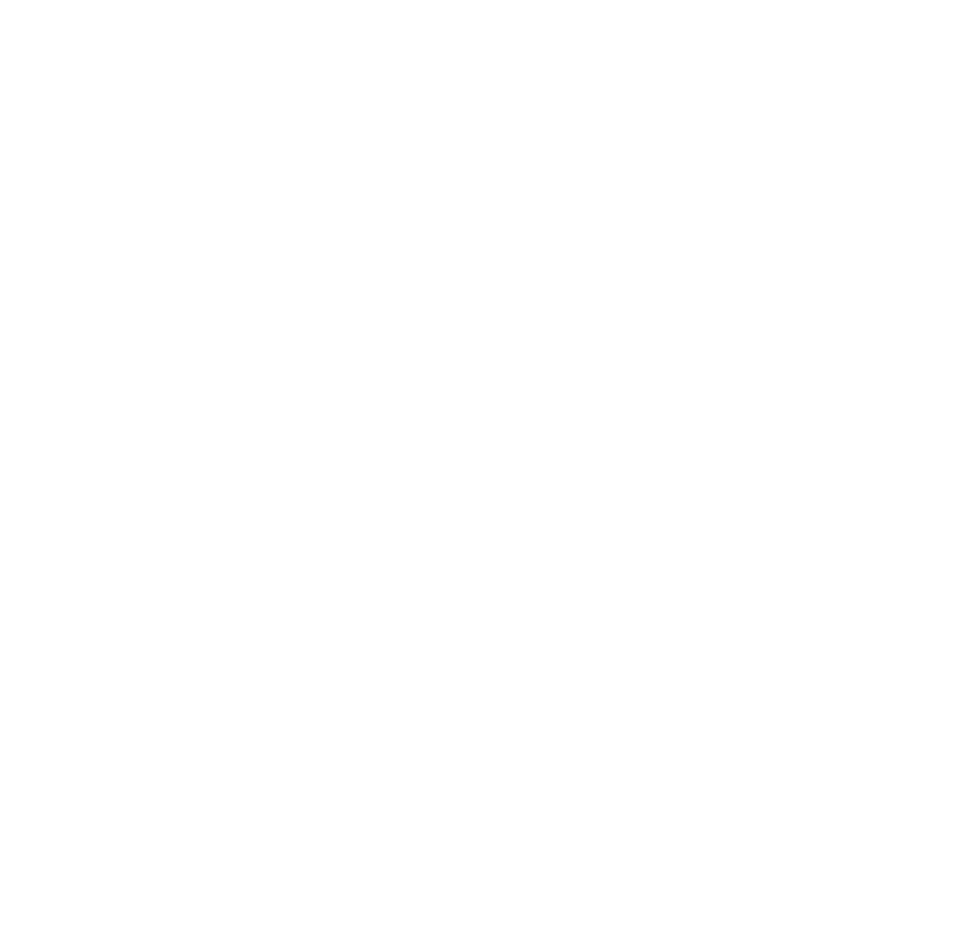
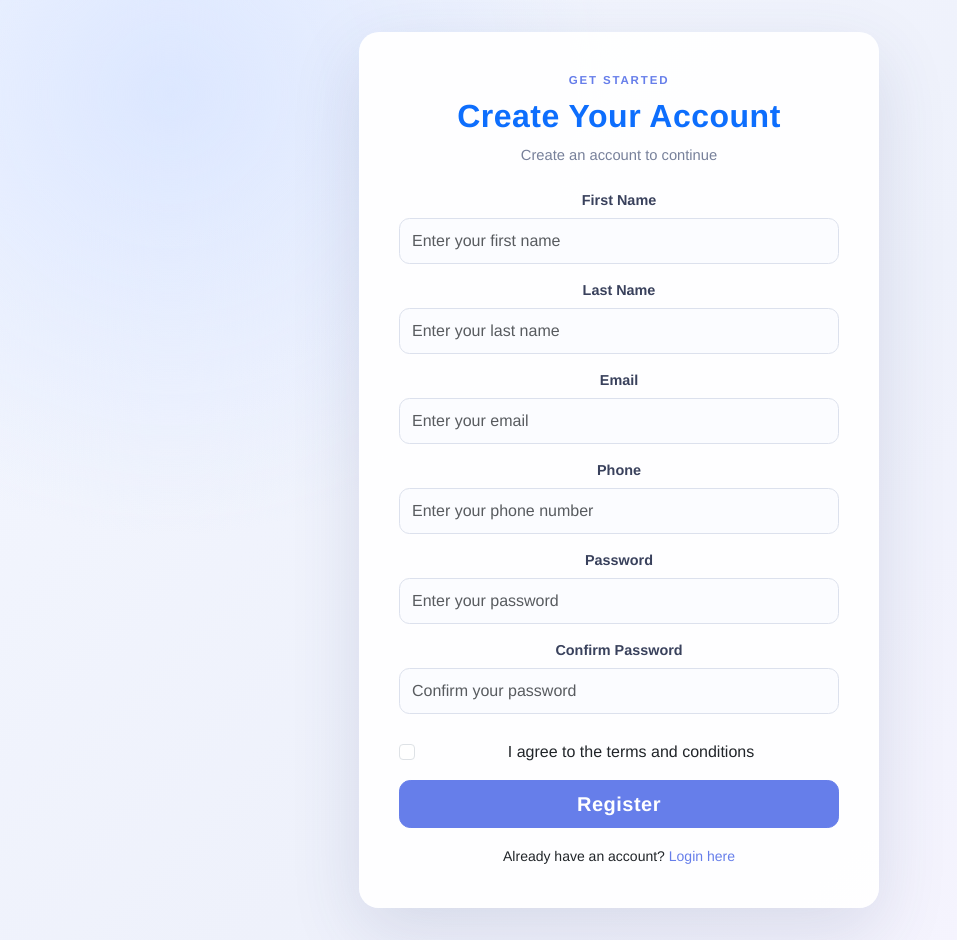
Before and after one commit to gaudpriyu-wq/priyaproject, a Vue app: page /register in a window 1280 px wide. Shown: the whole page, without its empty margins (21-978 px from the left). Before the commit the page ends 800 px from the top, so only its background shows below. Built offline with nearby package versions, Linux system fonts and the light colour scheme.

Commit message:
register user

```diff
--- a/src/App.vue
+++ b/src/App.vue
@@ -18,6 +18,6 @@
   -moz-osx-font-smoothing: grayscale;
   text-align: center;
   color: #2c3e50;
-  margin-top: 60px;
+  margin-top: 0;
 }
 </style>
--- a/src/components/Dashboard.vue
+++ b/src/components/Dashboard.vue
@@ -9,7 +9,7 @@
         </div>
         <button
           @click="handleLogout"
-          class="px-8 py-3 bg-amber-500 hover:bg-amber-600 text-white font-semibold rounded-lg transition duration-300 transform hover:scale-105 shadow-lg"
+          class="btn btn-primary btn-lg mb-3"
         >
           Logout
         </button>
--- a/src/components/Login.vue
+++ b/src/components/Login.vue
@@ -1,6 +1,6 @@
 <template>
   <div class="login-page d-flex align-items-center justify-content-center min-vh-100">
-    <div class="login-card card shadow-lg p-5" style="width: 100%; max-width: 400px;">
+    <div class="login-card card shadow-lg p-5" style="width: 100%; max-width: 500px;">
       <div class="card-body">
         <h2 class="card-title text-center mb-4 text-primary">
           Login to Your Account
@@ -38,7 +38,10 @@
           </div>
 
           <!-- Remember Me Checkbox -->
-          <div class="mb-3 form-check">
+          <div class="mb-3 row align-items-center">
+            <div class="col-4"></div>
+            <div class="col-8">
+              <div class="form-check">
                 <input
                   type="checkbox"
                   class="form-check-input"
@@ -48,11 +51,13 @@
                   Remember me
                 </label>
               </div>
+            </div>
+          </div>
 
           <!-- Submit Button -->
           <button
             type="submit"
-            class="btn btn-success w-100 btn-lg mb-3"
+            class="btn btn-primary w-100 btn-lg mb-3"
           >
             Login
           </button>
@@ -61,7 +66,7 @@
           <div class="text-center">
             <small>
               <a href="#" class="text-decoration-none">Forgot Password?</a> |
-              <a href="#" class="text-decoration-none">Sign Up</a>
+              <router-link to="/register" class="text-decoration-none">Sign Up</router-link>
             </small>
           </div>
         </form>
--- /dev/null
+++ b/src/components/Register.vue
@@ -0,0 +1,321 @@
+<template>
+  <div class="register-page d-flex align-items-center justify-content-center">
+    <div class="register-card card shadow-lg">
+      <div class="card-body">
+        <p class="register-eyebrow text-center mb-2">GET STARTED</p>
+        <h2 class="card-title text-center mb-2 text-primary">
+          Create Your Account
+        </h2>
+        <p class="register-subtitle text-center mb-4">Create an account to continue</p>
+        <form @submit.prevent="handleRegister">
+          <!-- First Name Form Group -->
+          <div class="mb-3 row align-items-center">
+            <label for="firstNameInput" class="col-4 col-form-label">First Name</label>
+            <div class="col-8">
+              <input
+                type="text"
+                v-model="firstName"
+                class="form-control"
+                id="firstNameInput"
+                placeholder="Enter your first name"
+                required
+              />
+            </div>
+          </div>
+
+          <!-- Last Name Form Group -->
+          <div class="mb-3 row align-items-center">
+            <label for="lastNameInput" class="col-4 col-form-label">Last Name</label>
+            <div class="col-8">
+              <input
+                type="text"
+                v-model="lastName"
+                class="form-control"
+                id="lastNameInput"
+                placeholder="Enter your last name"
+                required
+              />
+            </div>
+          </div>
+
+          <!-- Email Form Group -->
+          <div class="mb-3 row align-items-center">
+            <label for="emailInput" class="col-4 col-form-label">Email</label>
+            <div class="col-8">
+              <input
+                type="email"
+                v-model="email"
+                class="form-control"
+                id="emailInput"
+                placeholder="Enter your email"
+                required
+              />
+            </div>
+          </div>
+
+          <!-- Phone Form Group -->
+          <div class="mb-3 row align-items-center">
+            <label for="phoneInput" class="col-4 col-form-label">Phone</label>
+            <div class="col-8">
+              <input
+                type="tel"
+                v-model="phone"
+                class="form-control"
+                id="phoneInput"
+                placeholder="Enter your phone number"
+                required
+              />
+            </div>
+          </div>
+
+          <!-- Password Form Group -->
+          <div class="mb-3 row align-items-center">
+            <label for="passwordInput" class="col-4 col-form-label">Password</label>
+            <div class="col-8">
+              <input
+                type="password"
+                v-model="password"
+                class="form-control"
+                id="passwordInput"
+                placeholder="Enter your password"
+                required
+              />
+            </div>
+          </div>
+
+          <!-- Confirm Password Form Group -->
+          <div class="mb-4 row align-items-center">
+            <label for="confirmPasswordInput" class="col-4 col-form-label">Confirm Password</label>
+            <div class="col-8">
+              <input
+                type="password"
+                v-model="confirmPassword"
+                class="form-control"
+                id="confirmPasswordInput"
+                placeholder="Confirm your password"
+                required
+              />
+            </div>
+          </div>
+
+          <!-- Terms & Conditions Checkbox -->
+          <div class="mb-3 row align-items-center">
+            <div class="col-4"></div>
+            <div class="col-8">
+              <div class="form-check">
+                <input
+                  type="checkbox"
+                  class="form-check-input"
+                  id="termsCheck"
+                  v-model="acceptTerms"
+                  required
+                />
+                <label class="form-check-label" for="termsCheck">
+                  I agree to the terms and conditions
+                </label>
+              </div>
+            </div>
+          </div>
+
+          <!-- Submit Button -->
+          <button
+            type="submit"
+            class="btn btn-primary w-100 btn-lg mb-3"
+          >
+            Register
+          </button>
+
+          <!-- Login Link -->
+          <div class="text-center">
+            <small>
+              Already have an account?
+              <router-link to="/" class="text-decoration-none">Login here</router-link>
+            </small>
+          </div>
+        </form>
+      </div>
+    </div>
+  </div>
+</template>
+
+<script>
+export default {
+  name: "RegisterPage",
+  data() {
+    return {
+      firstName: "",
+      lastName: "",
+      email: "",
+      phone: "",
+      password: "",
+      confirmPassword: "",
+      acceptTerms: false
+    };
+  },
+  methods: {
+    handleRegister() {
+      if (!this.firstName || !this.lastName || !this.email || !this.phone || !this.password || !this.confirmPassword) {
+        alert("Please fill all fields");
+        return;
+      }
+
+      if (this.password !== this.confirmPassword) {
+        alert("Passwords do not match");
+        return;
+      }
+
+      if (!this.acceptTerms) {
+        alert("Please accept the terms and conditions");
+        return;
+      }
+
+      console.log("Registration Data:", {
+        firstName: this.firstName,
+        lastName: this.lastName,
+        email: this.email,
+        phone: this.phone
+      });
+
+      // Store user email in session
+      sessionStorage.setItem("userEmail", this.email);
+
+      // Navigate to dashboard
+      this.$router.push("/dashboard");
+    }
+  }
+};
+</script>
+
+<style scoped>
+.register-page {
+  min-height: 100vh;
+  padding: 2rem 1rem;
+  background: radial-gradient(circle at 15% 10%, #dce7ff 0, transparent 32%),
+    linear-gradient(135deg, #f4f7ff 0%, #eef1fb 55%, #f8f5ff 100%);
+}
+
+.register-card {
+  width: 100%;
+  max-width: 520px;
+  border: none;
+  border-radius: 1.25rem;
+  background: rgba(255, 255, 255, 0.96);
+  box-shadow: 0 24px 70px rgba(54, 70, 120, 0.14) !important;
+  animation: slideIn 0.45s ease-out;
+}
+
+@keyframes slideIn {
+  from {
+    opacity: 0;
+    transform: translateY(20px);
+  }
+  to {
+    opacity: 1;
+    transform: translateY(0);
+  }
+}
+
+.card-body {
+  padding: 2.5rem;
+}
+
+.register-eyebrow {
+  color: #667eea;
+  font-size: 0.72rem;
+  font-weight: 700;
+  letter-spacing: 0.16em;
+}
+
+.register-subtitle {
+  color: #77809a;
+  font-size: 0.92rem;
+}
+
+.register-card .row {
+  display: block;
+}
+
+.register-card .col-4,
+.register-card .col-8 {
+  width: 100%;
+}
+
+.register-card .col-4:empty {
+  display: none;
+}
+
+.register-card .col-form-label {
+  display: block;
+  padding: 0 0 0.4rem;
+  color: #39415c;
+  font-size: 0.9rem;
+  font-weight: 600;
+}
+
+.register-card .form-check {
+  padding-top: 0.15rem;
+}
+
+.form-control {
+  min-height: 46px;
+  border-radius: 0.65rem;
+  border: 1px solid #dce1ed;
+  background-color: #fbfcff;
+  transition: all 0.3s ease;
+}
+
+.form-control:focus {
+  border-color: #667eea;
+  box-shadow: 0 0 0 0.2rem rgba(102, 126, 234, 0.25);
+}
+
+.btn-primary {
+  background-color: #667eea;
+  border-color: #667eea;
+  border-radius: 0.7rem;
+  font-weight: 600;
+  letter-spacing: 0.5px;
+  transition: all 0.3s ease;
+}
+
+.btn-primary:hover {
+  background-color: #5568d3;
+  border-color: #5568d3;
+  transform: translateY(-2px);
+  box-shadow: 0 10px 20px rgba(102, 126, 234, 0.3);
+}
+
+.card-title {
+  font-weight: 700;
+  letter-spacing: 0.5px;
+}
+
+.form-check-input:checked {
+  background-color: #667eea;
+  border-color: #667eea;
+}
+
+a {
+  color: #667eea;
+  transition: color 0.3s ease;
+}
+
+a:hover {
+  color: #5568d3;
+}
+
+.min-vh-100 {
+  min-height: 100vh;
+}
+
+@media (max-width: 480px) {
+  .register-page {
+    align-items: flex-start !important;
+    padding: 1rem 0.75rem;
+  }
+
+  .card-body {
+    padding: 1.5rem 1.25rem;
+  }
+}
+</style>
--- a/src/router/index.js
+++ b/src/router/index.js
@@ -2,6 +2,7 @@
 import VueRouter from 'vue-router'
 import Login from '../components/Login.vue'
 import Dashboard from '../components/Dashboard.vue'
+import Register from '../components/Register.vue'
 
 Vue.use(VueRouter)
 
@@ -9,6 +10,10 @@
   {
     path: '/',
     component: Login
+  },
+  {
+    path: '/register',
+    component: Register
   },
   {
     path: '/dashboard',
```
Lines whose indentation alone changed are shown as unchanged.
